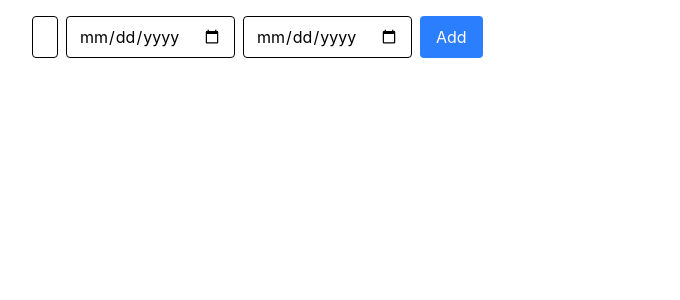
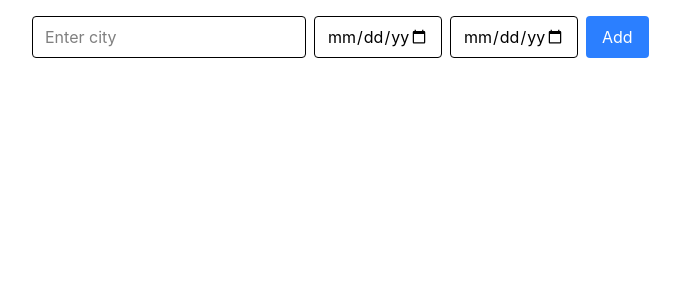
Before and after one commit to torisan123/React-Practice, a React (Vite) app: page / in a window 1280 px wide. Shown: the top 300 px of the page, without its empty margins (400-1080 px from the left). Built offline with nearby package versions, Linux system fonts and the light colour scheme.

Commit message:
revise style

```diff
--- a/src/App.jsx
+++ b/src/App.jsx
@@ -30,13 +30,12 @@ function App() {
   return (
     <>
       <div className="flex gap-2 p-4 max-w-md mx-auto">
-        <input
-          className="border px-3 py-2 rounded w-full"
+        <input className="flex-1 border px-3 py-2 rounded"
           name="city" type="text" placeholder="Enter city"
           value={city} onChange={(e) => setCity(e.target.value)}
         />
-        <input name="start-date" type="date" className="border px-3 py-2 rounded" value={startDate} onChange={(e) => setStartDate(e.target.value)} />
-        <input name="end-date" type="date" className="border px-3 py-2 rounded" value={endDate} onChange={(e) => setEndDate(e.target.value)} />
+        <input name="start-date" type="date" className="w-32 border px-3 py-2 rounded" value={startDate} onChange={(e) => setStartDate(e.target.value)} />
+        <input name="end-date" type="date" className="w-32 border px-3 py-2 rounded" value={endDate} onChange={(e) => setEndDate(e.target.value)} />
         <button
           className="bg-blue-500 text-white px-4 py-2 rounded hover:bg-blue-600"
           onClick={handleAdd}
```
